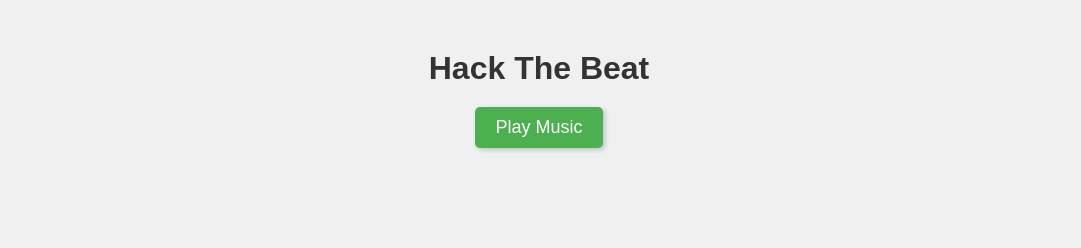
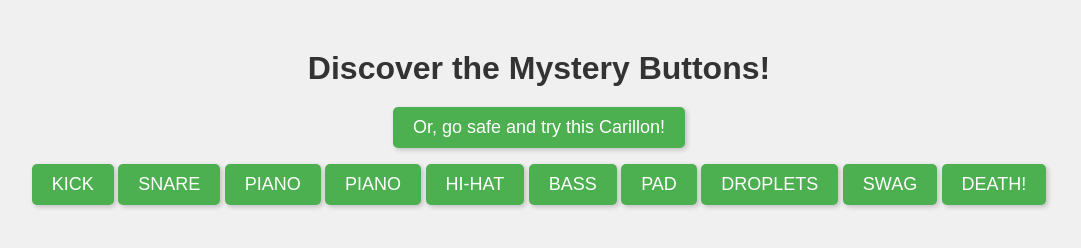
Before and after one commit to sushiapranzo/HACKATON_27NOV_ANTONIO_PAPPALARDO, a plain HTML site: page HACKATON27NOV/index.html in a window 1280 px wide. Shown: the whole page, without its empty margins (101-1182 px from the left). Drawn offline with nearby package versions, Linux system fonts and the light colour scheme.

Commit message:
Update index.html

```diff
--- a/HACKATON27NOV/index.html
+++ b/HACKATON27NOV/index.html
@@ -3,7 +3,7 @@
 <head>
     <meta charset="UTF-8">
     <meta name="viewport" content="width=device-width, initial-scale=1.0">
-    <title>Hack The Beat</title>
+    <title>Antonio's project</title>
     <!-- Link to external CSS file -->
     <link rel="stylesheet" href="style.css">
     <!-- Link to Tone.js library -->
@@ -12,7 +12,20 @@
     <script src="script.js" defer></script>
 </head>
 <body>
-    <h1>Hack The Beat</h1>
-    <button id="playButton">Play Music</button>
+    <h1>Discover the Mystery Buttons!</h1>
+    <button id="carillonButton" class="carillon">Or, go safe and try this Carillon!</button>
+    <p></p>
+    <div class="instrument-buttons">
+        <button id="instrument_1" class="instrument-btn">KICK</button>
+        <button id="instrument_2" class="instrument-btn">SNARE</button>
+        <button id="instrument_3" class="instrument-btn">PIANO</button>
+        <button id="instrument_4" class="instrument-btn">PIANO</button>
+        <button id="instrument_5" class="instrument-btn">HI-HAT</button>
+        <button id="instrument_6" class="instrument-btn">BASS</button>
+        <button id="instrument_7" class="instrument-btn">PAD</button>
+        <button id="instrument_8" class="instrument-btn">DROPLETS</button>
+        <button id="instrument_9" class="instrument-btn">SWAG</button>
+        <button id="instrument_10" class="instrument-btn">DEATH!</button>
+    </div>
 </body>
 </html>
```
